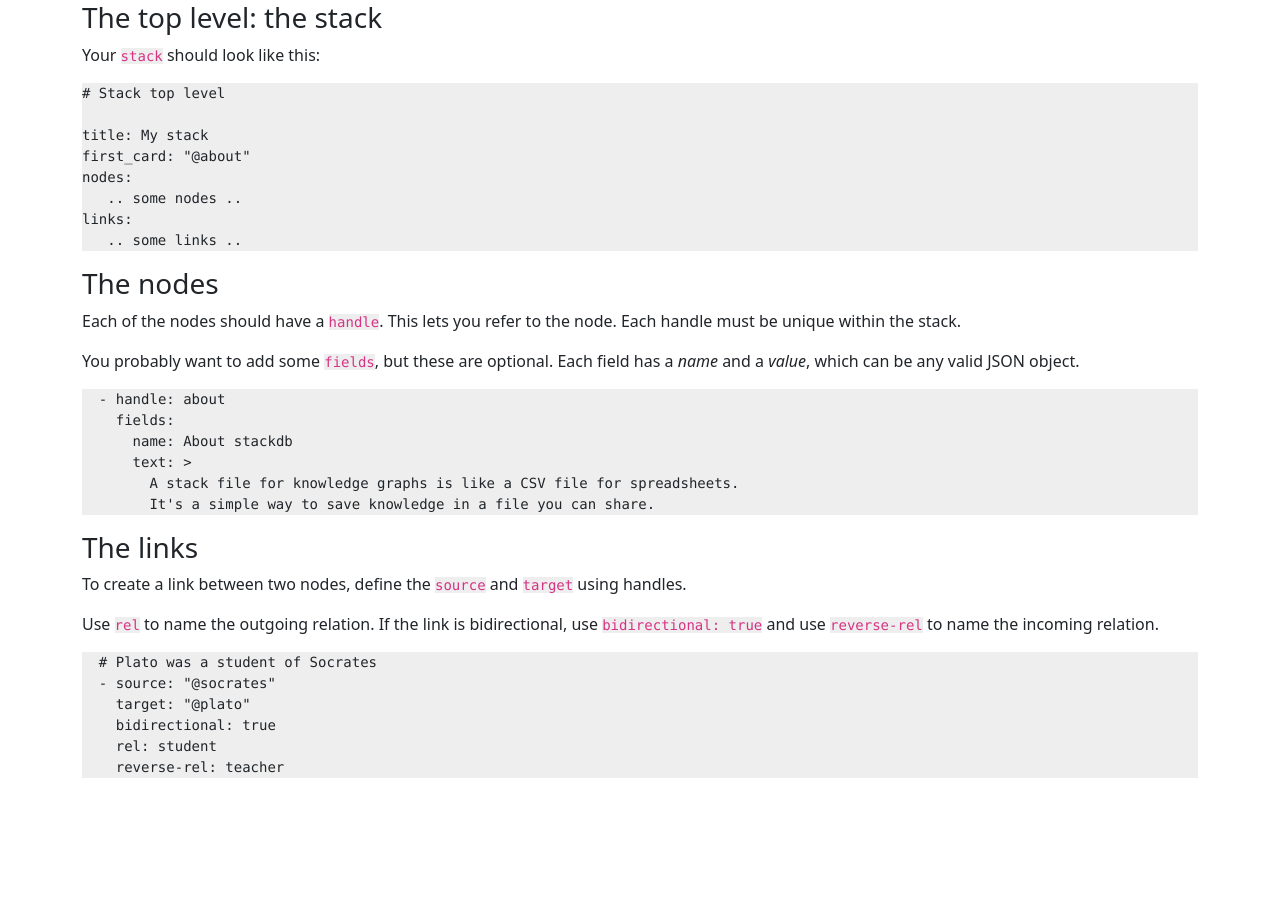
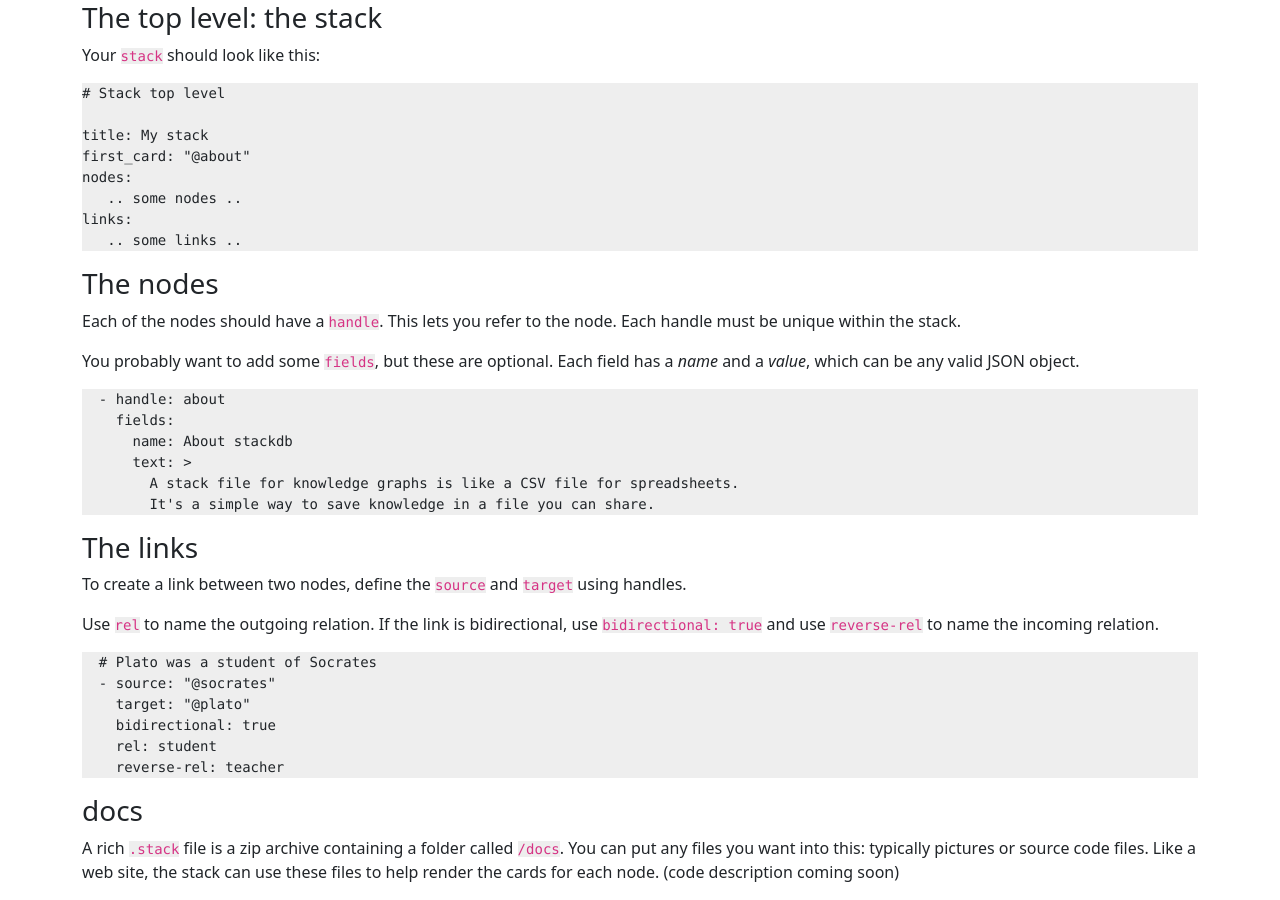
Before and after one commit to stack-db/stack-db.github.io, a Jekyll site: the page built from doc/file-format.md, in a window 1280 px wide and 900 px high, scrolled down 786 px. Built offline with Jekyll 4.4.1, drawn with Linux system fonts in a browser that asks for light colours; nearby versions of some CDN libraries; before the commit the page ends 1580 px from its top, so only the background shows below that.

Commit message:
add docs

````diff
--- a/doc/file-format.md
+++ b/doc/file-format.md
@@ -88,3 +88,10 @@ relation.
     rel: student
     reverse-rel: teacher
 ```
+
+### docs
+
+A rich `.stack` file is a zip archive containing a folder called
+`/docs`. You can put any files you want into this: typically pictures
+or source code files. Like a web site, the stack can use these files
+to help render the cards for each node. (code description coming soon)
````
